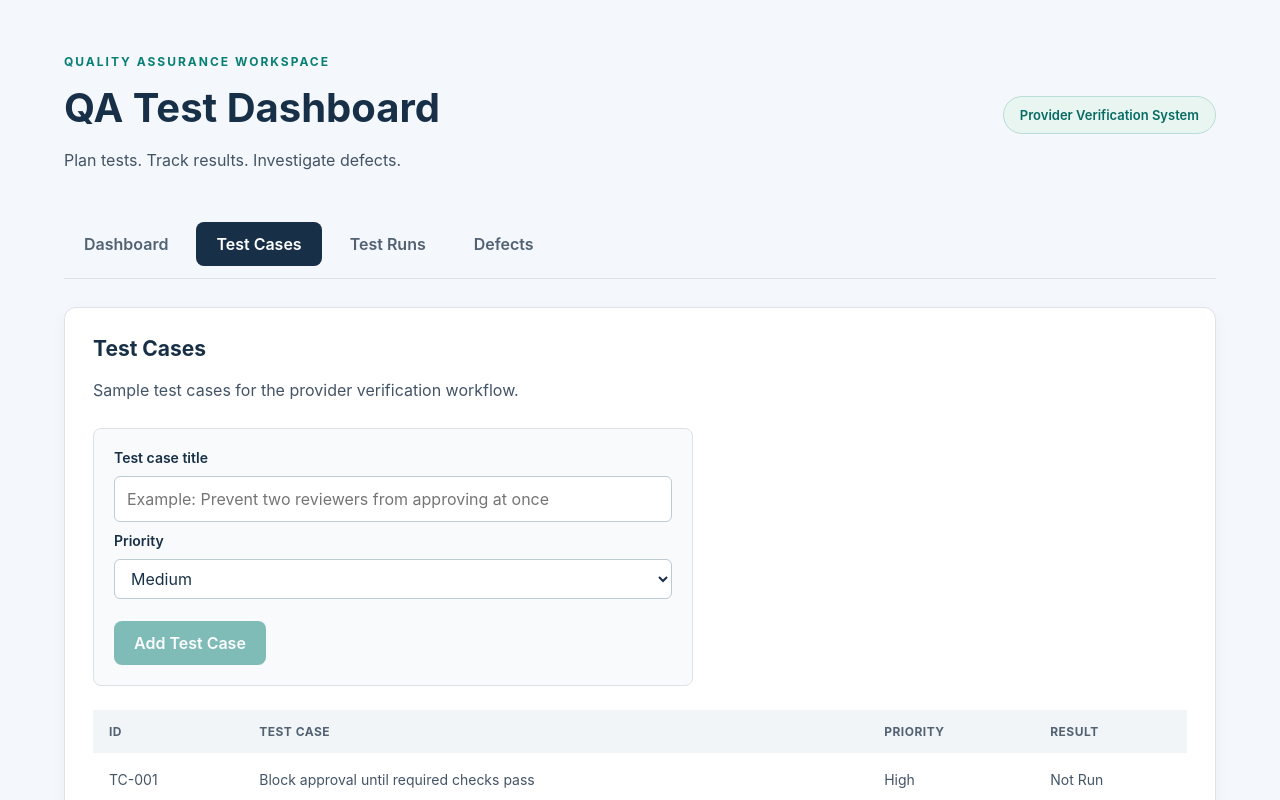
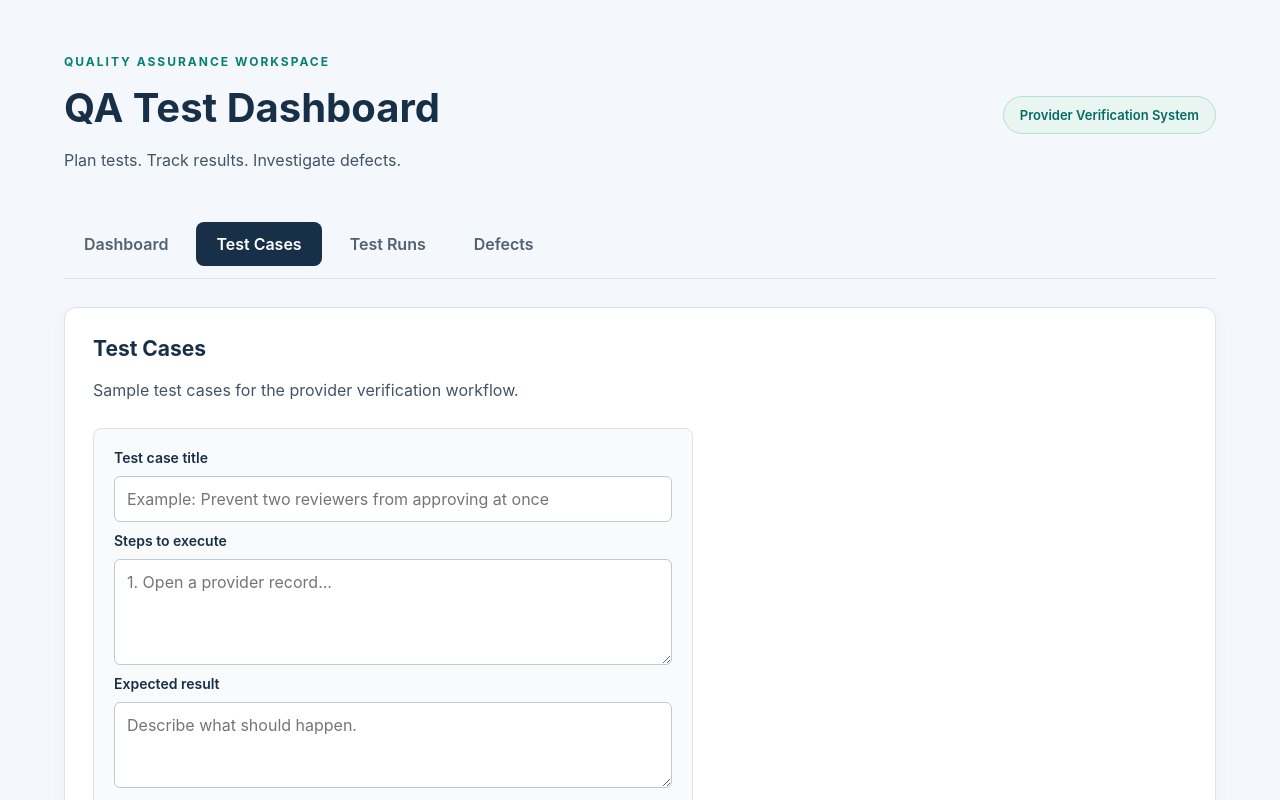
Before and after one commit to Cycalona-villani/qa-test-dashboard, a React (Vite) app: page / in a window 1280 px wide. Both pictures are taken after a click on the button "View Test Cases". Shown: the top 800 px of the page. Built offline with nearby package versions, Linux system fonts and the light colour scheme.

Commit message:
Add test steps and expected results

```diff
--- a/src/App.tsx
+++ b/src/App.tsx
@@ -8,6 +8,8 @@ type TestCase = {
   title: string
   priority: 'High' | 'Medium' | 'Low'
   status: TestStatus
+  steps?: string
+  expected?: string
 }
 
 type Defect = {
@@ -48,6 +50,8 @@ type Tab = (typeof tabs)[number]
 function App() {
   const [activeTab, setActiveTab] = useState<Tab>('Dashboard')
   const [newTitle, setNewTitle] = useState('')
+  const [newSteps, setNewSteps] = useState('')
+  const [newExpected, setNewExpected] = useState('')
   const [newPriority, setNewPriority] =
     useState<TestCase['priority']>('Medium')
   const [tests, setTests] = useState<TestCase[]>(() => {
@@ -148,6 +152,8 @@ useEffect(() => {
         {
           id: `TC-${String(nextNumber).padStart(3, '0')}`,
           title,
+          steps: newSteps.trim(),
+          expected: newExpected.trim(),
           priority: newPriority,
           status: 'Not Run',
         },
@@ -155,6 +161,8 @@ useEffect(() => {
     })
 
     setNewTitle('')
+    setNewSteps('')
+    setNewExpected('')
     setNewPriority('Medium')
   }
 
@@ -266,7 +274,23 @@ useEffect(() => {
                   maxLength={200}
                   required
                 />
+                <label htmlFor="test-steps">Steps to execute</label>
+                <textarea
+                  id="test-steps"
+                  value={newSteps}
+                  onChange={(event) => setNewSteps(event.target.value)}
+                  placeholder="1. Open a provider record..."
+                  rows={4}
+                />
 
+                <label htmlFor="test-expected">Expected result</label>
+                <textarea
+                  id="test-expected"
+                  value={newExpected}
+                  onChange={(event) => setNewExpected(event.target.value)}
+                  placeholder="Describe what should happen."
+                  rows={3}
+                />
                 <label htmlFor="test-priority">Priority</label>
                 <select
                   id="test-priority"
@@ -304,7 +328,27 @@ useEffect(() => {
                   {tests.map((test) => (
                     <tr key={test.id}>
                       <td>{test.id}</td>
-                      <td>{test.title}</td>
+                      <td>
+                        <strong>{test.title}</strong>
+
+                        {(test.steps || test.expected) && (
+                          <details>
+                            <summary>View test instructions</summary>
+
+                            <p className="preserve-lines">
+                              <strong>Steps:</strong>
+                              {'\n'}
+                              {test.steps || 'No steps provided.'}
+                            </p>
+
+                            <p className="preserve-lines">
+                              <strong>Expected result:</strong>
+                              {'\n'}
+                              {test.expected || 'No expected result provided.'}
+                            </p>
+                          </details>
+                        )}
+                      </td>
                       <td>{test.priority}</td>
                       <td>
                         {activeTab === 'Test Runs' ? (
@@ -437,8 +481,7 @@ useEffect(() => {
                     <p>
                       <strong>Related test:</strong>{' '}
                       {defect.testCaseId
-                ? `${defect.testCaseId} — ${
-                    tests.find((test) => test.id === defect.testCaseId)?.title ??
+                        ? `${defect.testCaseId} — ${tests.find((test) => test.id === defect.testCaseId)?.title ??
                         'Test case unavailable'
                         }`
                         : 'No linked test case'}
```
Lines whose indentation alone changed are shown as unchanged.
